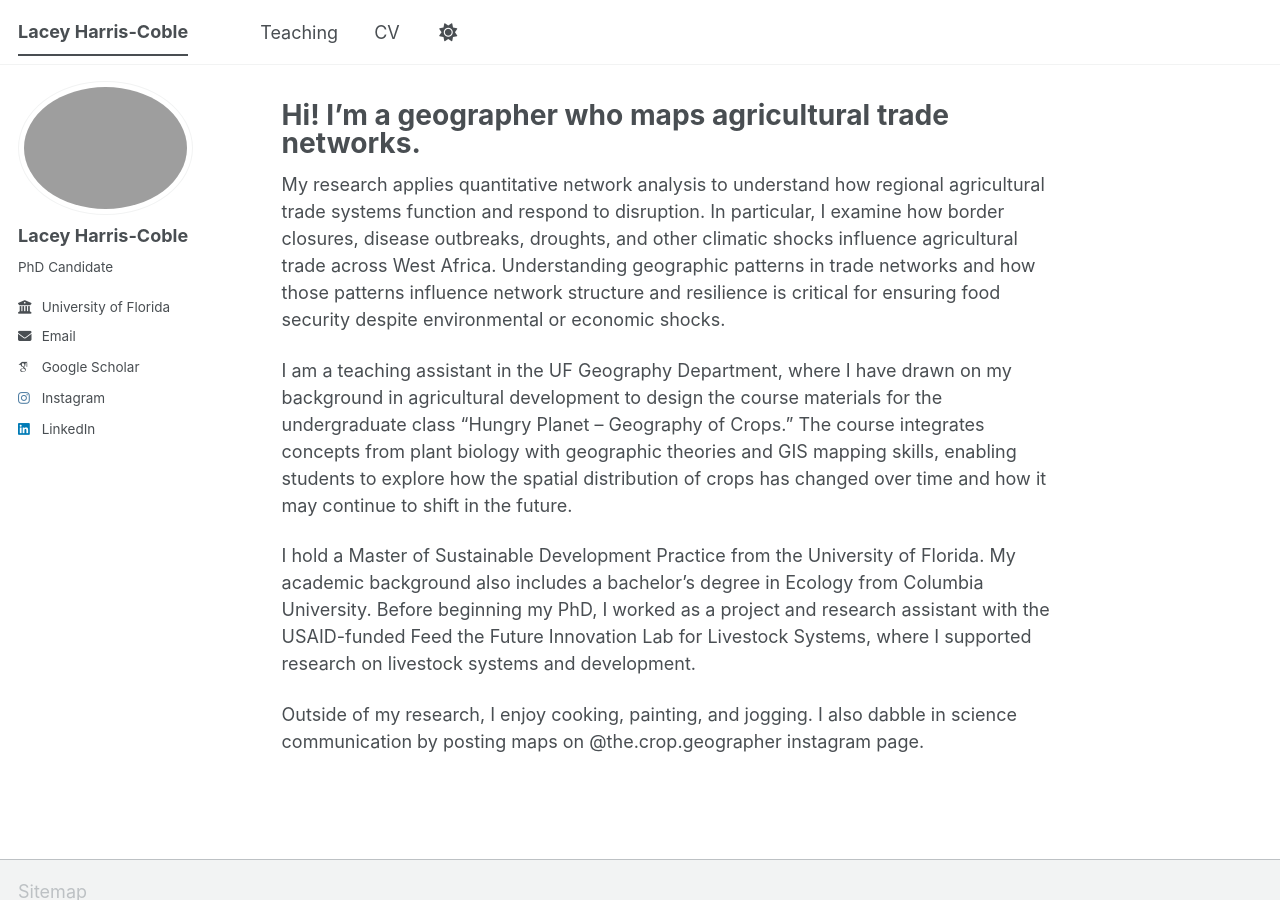
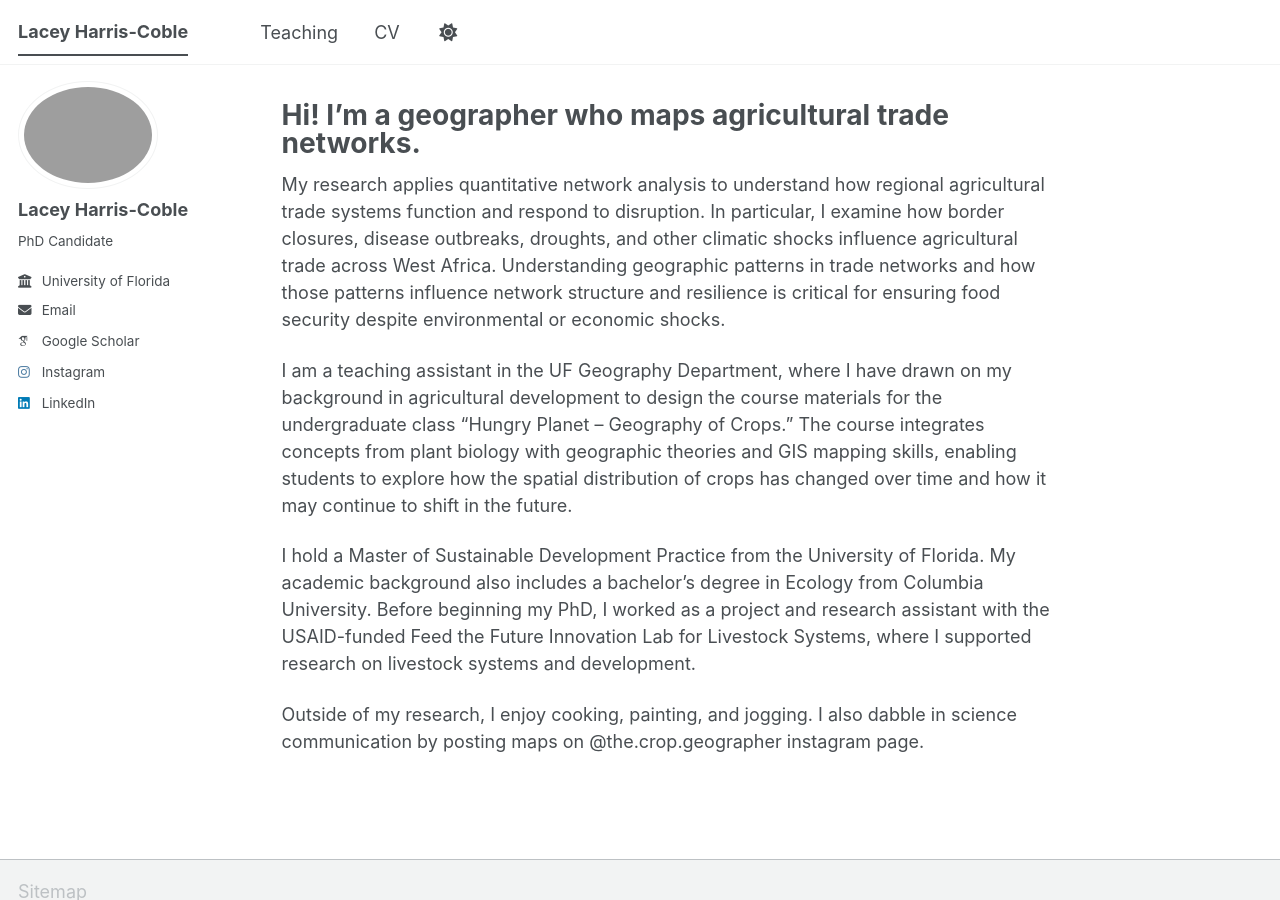
Before and after one commit to lharriscoble/lharriscoble.github.io, a Jekyll site: the page built from _pages/about.md, in a window 1280 px wide and 900 px high. Built offline with Jekyll 4.4.1, drawn with Linux system fonts in a browser that asks for light colours; some web fonts are replaced; a script bundle is joined from its source files by our own code; library files that are not in the unit come from our copies.

Commit message:
Update _sidebar.scss

```diff
--- a/_sass/layout/_sidebar.scss
+++ b/_sass/layout/_sidebar.scss
@@ -123,7 +123,7 @@
      margin-top: -20px;
   }
   img {
-    max-width: 175px;
+    max-width: 140px;
     border-radius: 50%;
     @include breakpoint($large) {
       padding: 5px;
```
